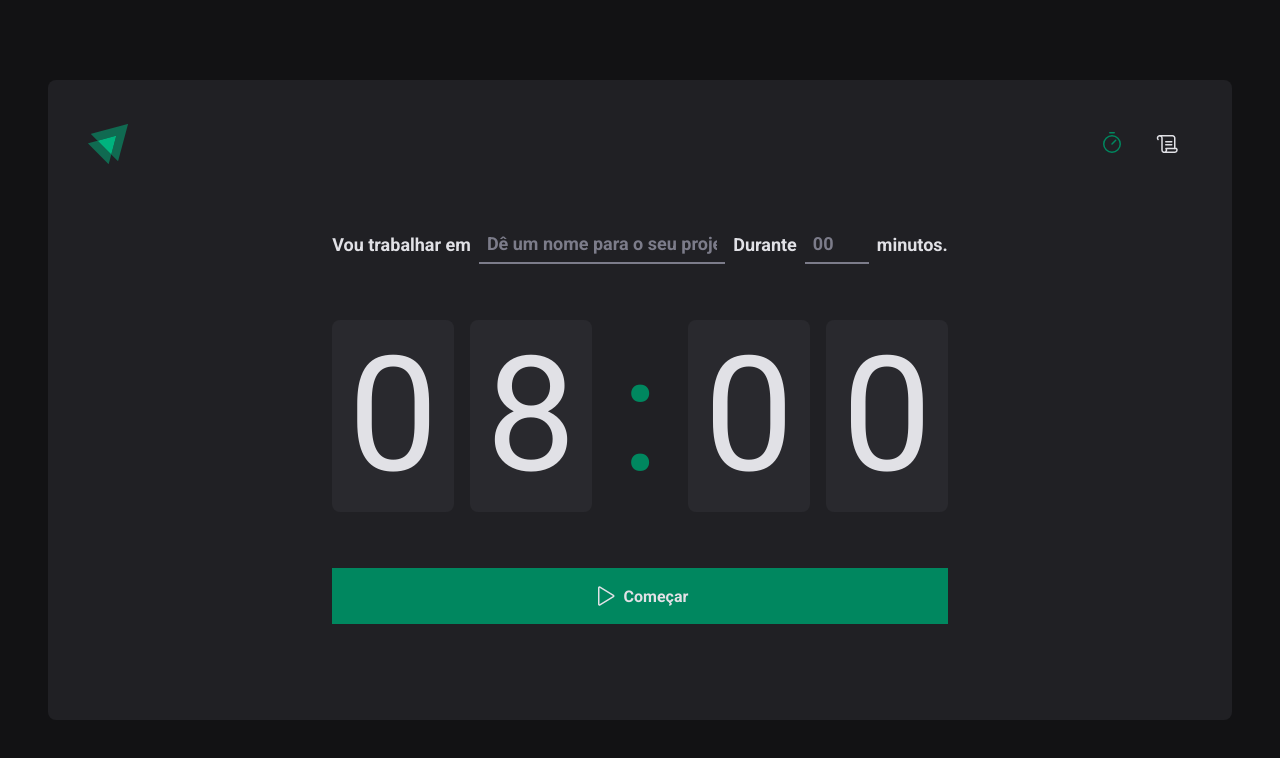
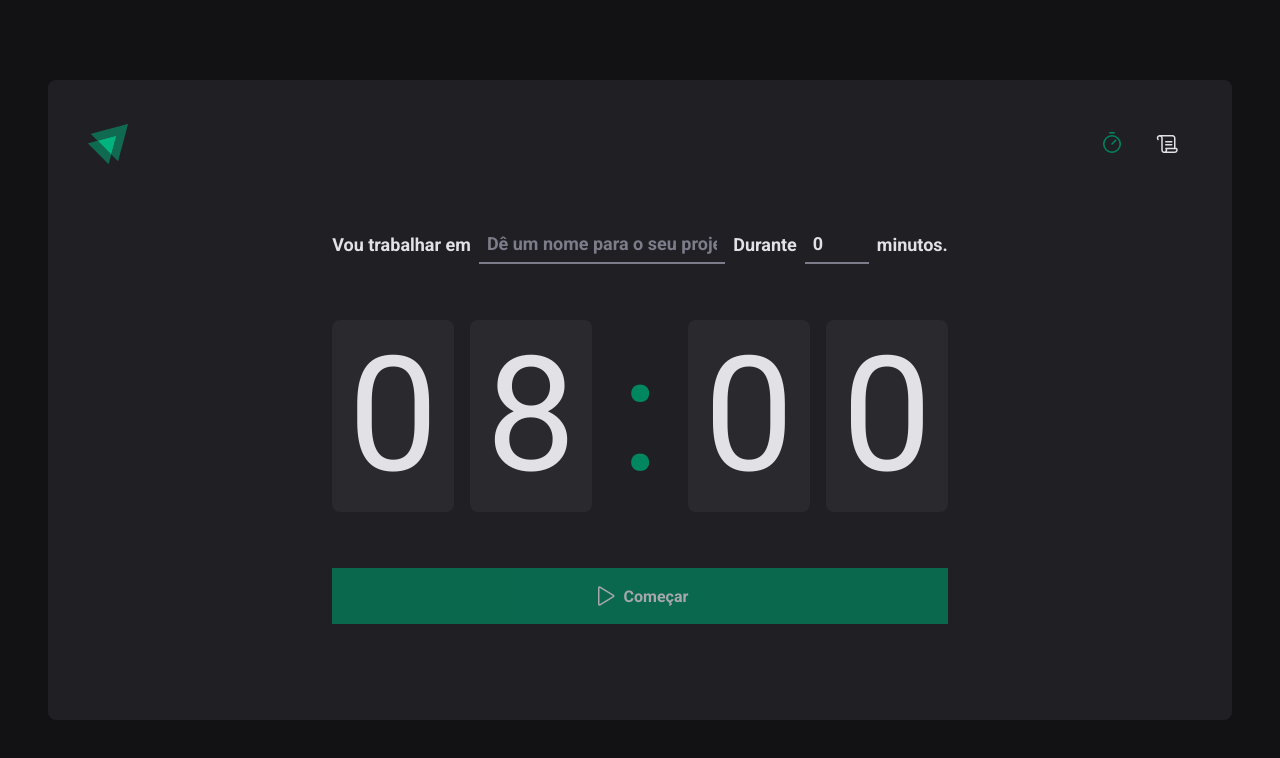
Before and after one commit to wilsonjpdev/pomodoro, a React (Vite) app: page / in a window 1280 px wide. Shown: the top 758 px of the page. Built offline with nearby package versions, Linux system fonts and the light colour scheme.

Commit message:
validações com react-hook-forms

```diff
--- a/package.json
+++ b/package.json
@@ -10,11 +10,14 @@
     "preview": "vite preview"
   },
   "dependencies": {
+    "@hookform/resolvers": "^3.9.1",
     "phosphor-react": "^1.4.1",
     "react": "^18.3.1",
     "react-dom": "^18.3.1",
+    "react-hook-form": "^7.53.2",
     "react-router-dom": "^7.0.1",
-    "styled-components": "^6.1.13"
+    "styled-components": "^6.1.13",
+    "zod": "^3.23.8"
   },
   "devDependencies": {
     "@eslint/js": "^9.13.0",
--- a/src/pages/Home/index.tsx
+++ b/src/pages/Home/index.tsx
@@ -1,10 +1,36 @@
 import { Play } from "phosphor-react";
 import { CountdownContainer, FormContainer, HomeContainer, MinutsAmountInput, Separator, StartCountdownButton, TaskInput } from "./style";
+import { useForm } from 'react-hook-form'
+import { zodResolver } from '@hookform/resolvers/zod'
+import * as zod from 'zod'
+
+const newCycleFormValidationSchema = zod.object({
+    task: zod.string().min(1, 'Informe a tarefa'),
+    minutesAmount: zod.number().min(5).max(60)
+})
+
+type newCycleFormData = zod.infer<typeof newCycleFormValidationSchema>
 
 export function Home() {
-    return(
+    const { register, handleSubmit, watch, reset } = useForm<newCycleFormData>({
+        resolver: zodResolver(newCycleFormValidationSchema),
+        defaultValues: {
+            task: '',
+            minutesAmount: 0
+        }
+    })
+
+    function handleCreateNewCycle(data: newCycleFormData) {
+        console.log(data)
+        reset()
+    }
+
+    const task = watch('task')
+    const isSubmitDisabled = !task
+
+    return (
         <HomeContainer>
-            <form action="">
+            <form onSubmit={handleSubmit(handleCreateNewCycle)}>
                 <FormContainer>
                     <label htmlFor="task">Vou trabalhar em</label>
                     <TaskInput
@@ -12,6 +38,7 @@
                         type="text"
                         placeholder="Dê um nome para o seu projeto"
                         list="task-suggestions"
+                        {...register('task')}
                     />
                     <datalist id="task-suggestions">
                         <option value="Projeto 1" />
@@ -27,6 +54,7 @@
                         step={5}
                         min={5}
                         max={60}
+                        {...register('minutesAmount', {valueAsNumber: true})}
                     />
 
                     <span>minutos.</span>
@@ -40,7 +68,7 @@
                     <span>0</span>
                 </CountdownContainer>
 
-                <StartCountdownButton type="submit">
+                <StartCountdownButton disabled={isSubmitDisabled} type="submit">
                     <Play size={24} />
                     Começar
                 </StartCountdownButton>
```
Also changed, not shown: 1 other file (tests, documents, lock files or other folders).
